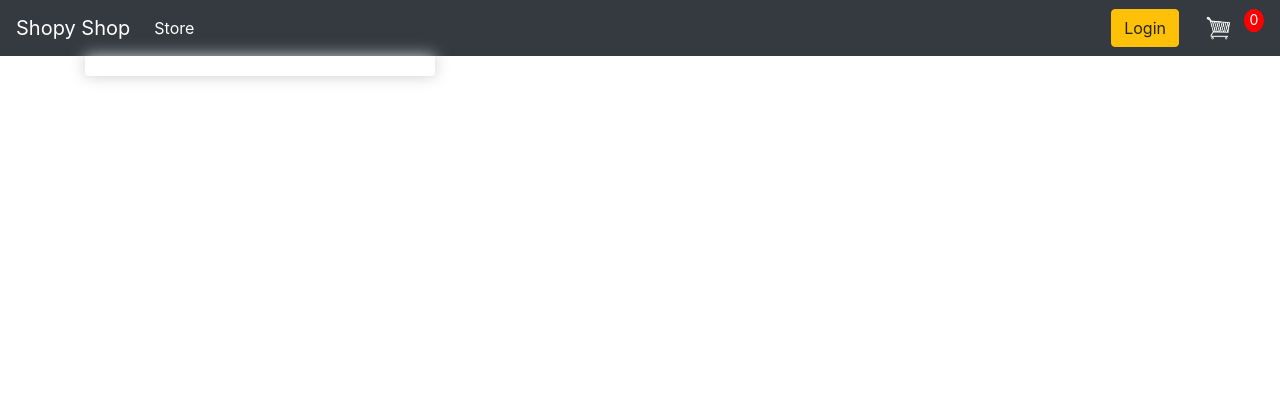
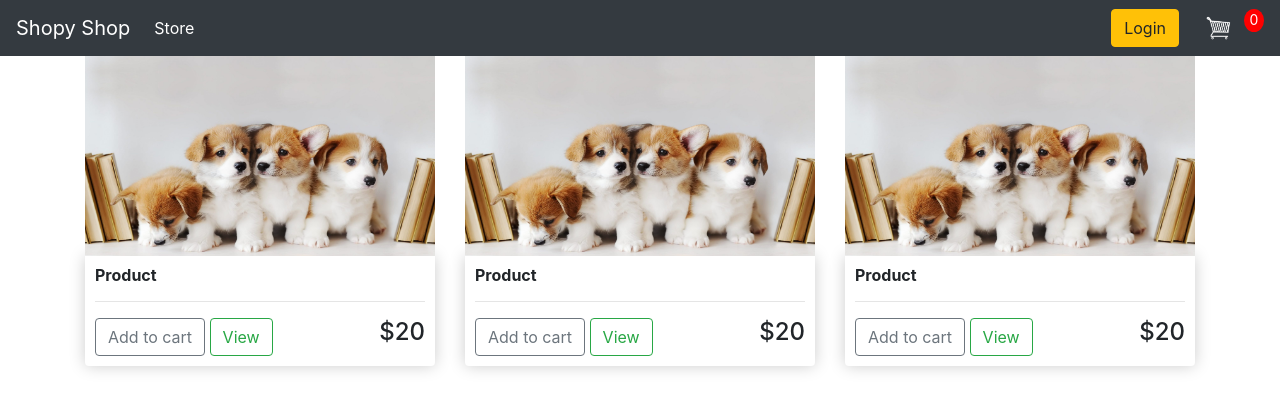
Before and after one commit to Memory-Wabwile/Shopy-Shop, a Django app: page / in a window 1280 px wide. Shown: the top 410 px of the page. Run offline with Django 4.2, Linux system fonts and the light colour scheme.

Commit message:
add images to the card and buttons and style the card

```diff
--- a/static/css/main.css
+++ b/static/css/main.css
@@ -28,3 +28,13 @@
 .product{
     border-radius: 0 0 4px 4px;
 }
+.thumbnail{
+    width: 100%;
+    height: 200px;
+    box-shadow: -1px -3px 5px -2px rgba();
+
+}
+.box-element h4{
+    display: inline-block;
+
+}
--- a/store/templates/store/main.html
+++ b/store/templates/store/main.html
@@ -45,7 +45,7 @@
         </div>
     </nav>
 
-    <div class="container">
+    <div  class="container">
         {% block content %}
 
         {% endblock content %}
--- a/store/templates/store/store.html
+++ b/store/templates/store/store.html
@@ -3,11 +3,36 @@
 {% block content %}
 <div class="row">
     <div class="col-lg-4">
+        <img class="thumbnail" src="{% static 'images/puppies.jpg' %}" alt="">
         <div class="box-element product">
-
+            <h6><strong>Product</strong></h6>
+            <hr>
+            <button class="btn btn-outline-secondary add-btn" >Add to cart</button>
+            <a  class="btn btn-outline-success" href="">View</a>
+            <h4 style="float: right;" >$20</h4>
         </div>
     </div>
-    <div class="col-lg-4"></div>
-    <div class="col-lg-4"></div>
+
+    <div class="col-lg-4">
+        <img class="thumbnail" src="{% static 'images/puppies.jpg' %}" alt="">
+        <div class="box-element product">
+            <h6><strong>Product</strong></h6>
+            <hr>
+            <button class="btn btn-outline-secondary add-btn" >Add to cart</button>
+            <a  class="btn btn-outline-success" href="">View</a>
+            <h4 style="float: right;" >$20</h4>
+        </div>
+    </div>
+
+    <div class="col-lg-4">
+        <img class="thumbnail" src="{% static 'images/puppies.jpg' %}" alt="">
+        <div class="box-element product">
+            <h6><strong>Product</strong></h6>
+            <hr>
+            <button class="btn btn-outline-secondary add-btn" >Add to cart</button>
+            <a  class="btn btn-outline-success" href="">View</a>
+            <h4 style="float: right;" >$20</h4>
+        </div>
+    </div>
 </div>
 {% endblock content %}
```
